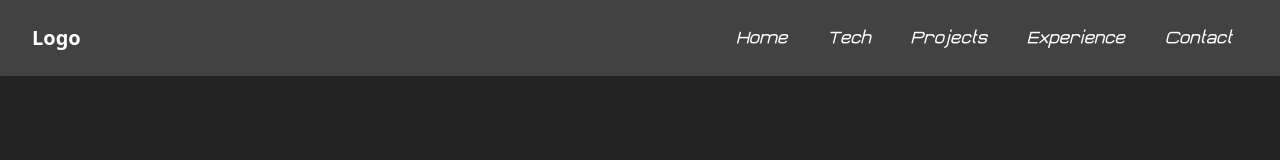
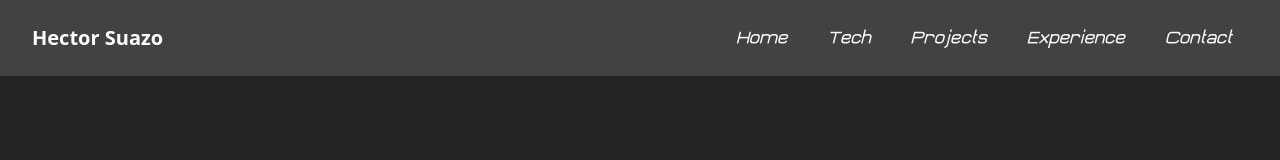
Before and after one commit to suzuhe481/portfolio-v3, a Next.js app: page / in a window 1280 px wide. Shown: the top 160 px of the page. Built offline with nearby package versions, Linux system fonts and the light colour scheme.

Commit message:
feat: using a Link and changing content for Logo

```diff
--- a/src/components/_main/Navbar/Navbar.tsx
+++ b/src/components/_main/Navbar/Navbar.tsx
@@ -2,6 +2,7 @@
 
 import { useState, useRef, useEffect } from "react";
 import clsx from "clsx";
+import Link from "next/link";
 
 import { MenuButton } from "./MenuButton/MenuButton";
 
@@ -101,7 +102,9 @@
           <div className="w-full px-4 sm:px-6 lg:px-8 animate-all">
             <div className="flex items-center justify-between py-6">
               {/* Logo */}
-              <div className="text-xl font-bold">Logo</div>
+              <Link href="/" className="text-xl font-bold">
+                Hector Suazo
+              </Link>
 
               {/* Menu Items */}
               <ul
```
